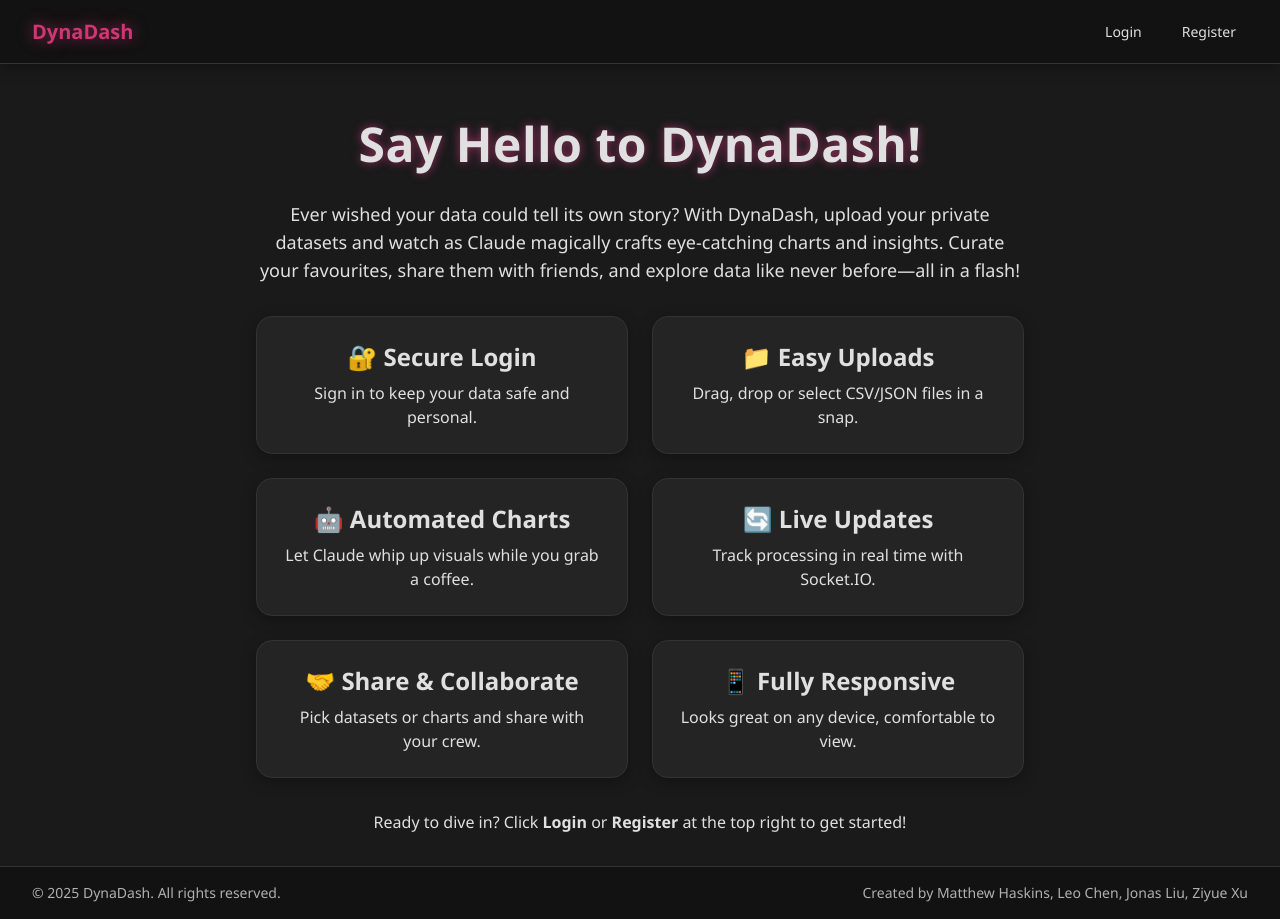
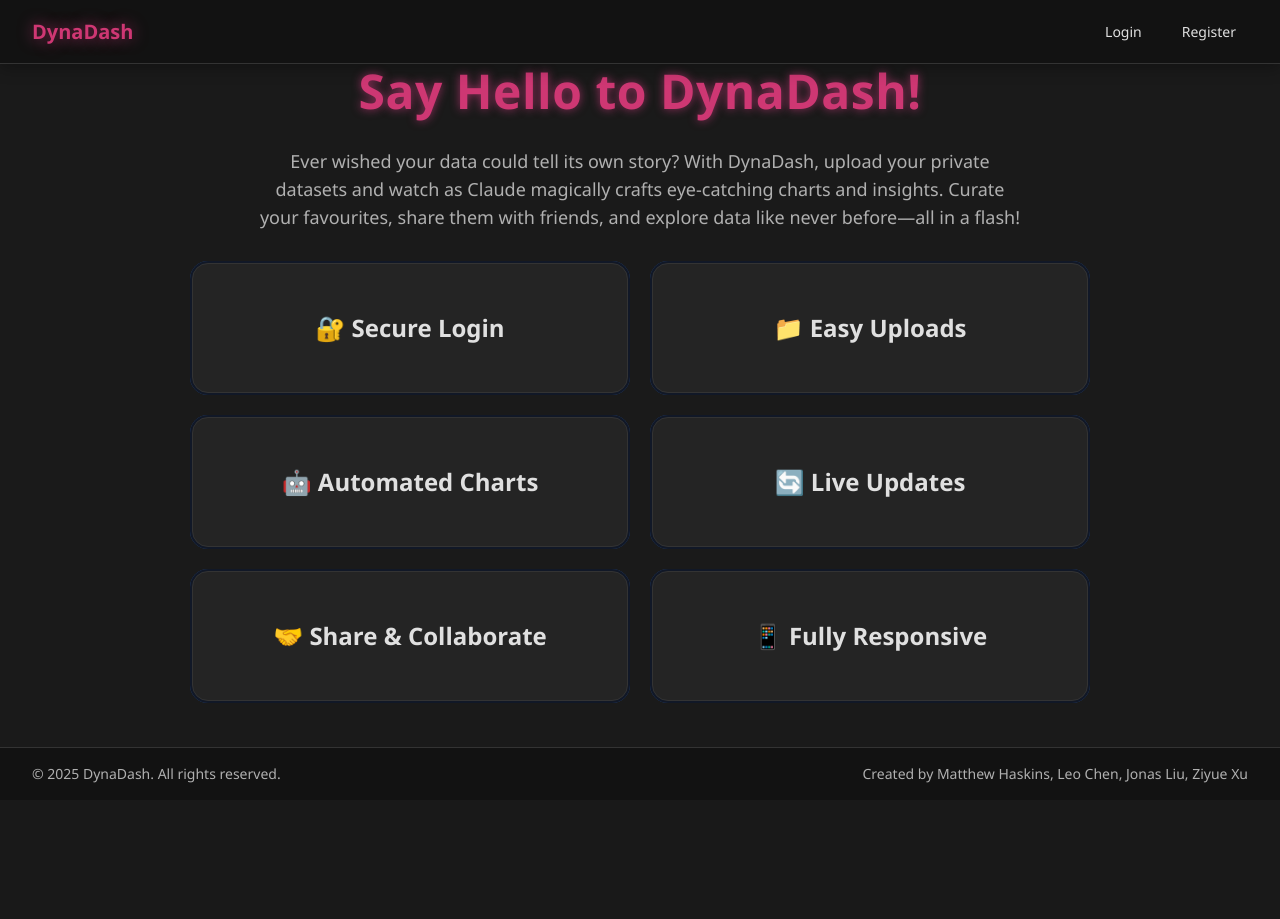
Before and after one commit to MaLoskins/DynaDash, a Flask app: page /visual/welcome in a window 1280 px wide. After the commit the page ends 783 px from the top, so only its background shows below. Run offline with Flask 3, Linux system fonts and the light colour scheme; some libraries are stand-ins or nearby versions.

Commit message:
Adjustmentin welcome page

```diff
--- a/app/templates/visual/welcome.html
+++ b/app/templates/visual/welcome.html
@@ -2,39 +2,48 @@
 
 {% block content %}
 <div class="flex flex-col items-center justify-center min-h-[80vh] text-center px-4 space-y-8">
-    <br>
-    <h1 class="text-5xl font-extrabold" style="color: var(--magenta-primary);">Say Hello to DynaDash!</h1>
-    <p class="text-lg max-w-3xl">
+    <h1 class="text-5xl font-extrabold text-blue-600">Say Hello to DynaDash!</h1>
+    <p class="text-lg text-gray-700 max-w-3xl">
         Ever wished your data could tell its own story? With DynaDash, upload your private datasets and watch as Claude magically crafts eye-catching charts and insights. Curate your favourites, share them with friends, and explore data like never before—all in a flash!
     </p>
 
-    <div class="grid grid-cols-1 md:grid-cols-2 gap-6 max-w-3xl w-full">
-        <div class="p-6 rounded-2xl shadow hover:shadow-md transition" style="background-color: var(--card-bg);">
-            <h2 class="text-2xl font-semibold mb-2" style="color: var(--magenta-primary);">🔐 Secure Login</h2>
-            <p style="color: var(--text-secondary);">Sign in to keep your data safe and personal.</p>
+    <div class="grid grid-cols-1 md:grid-cols-2 gap-6 max-w-4xl w-full mx-auto">
+    {% for feature in [
+      { 'icon': '🔐', 'title': 'Secure Login',       'desc': 'Sign in to keep your data safe and personal.' },
+      { 'icon': '📁', 'title': 'Easy Uploads',        'desc': 'Drag, drop or select CSV/JSON files in a snap.' },
+      { 'icon': '🤖', 'title': 'Automated Charts',    'desc': 'Let Claude whip up visuals while you grab a coffee.' },
+      { 'icon': '🔄', 'title': 'Live Updates',        'desc': 'Track processing in real time with Socket.IO.' },
+      { 'icon': '🤝', 'title': 'Share & Collaborate', 'desc': 'Pick datasets or charts and share with your crew.' },
+      { 'icon': '📱', 'title': 'Fully Responsive',    'desc': 'Looks great on any device, thanks to Tailwind CSS.' }
+    ] %}
+        <div class="relative group
+                    bg-white rounded-2xl
+                    transform hover:-translate-y-1
+                    transition-transform duration-300
+                    ring-0 hover:ring-4 hover:ring-pink-500/50
+                    ring-offset-2 ring-offset-gray-900
+                    overflow-hidden
+                    filter hover:drop-shadow-[0_0_10px_rgba(236,72,153,0.6)]"
+        >
+            <div class="h-32 flex items-center justify-center">
+                <h2 class="text-2xl font-semibold group-hover:!text-pink-600 transition-colors duration-200">
+                  {{ feature.icon }} {{ feature.title }}
+                </h2>
+            </div>
+            <div
+                class="absolute left-0 right-0 bottom-0
+                       opacity-0 group-hover:opacity-100
+                       transition-opacity duration-700 ease-in-out
+                       px-6 pb-4
+                       group-hover:delay-150
+                       shadow-inner"
+            >
+                <p class="text-gray-300">
+                   {{ feature.desc }}
+                </p>
+            </div>
         </div>
-        <div class="p-6 rounded-2xl shadow hover:shadow-md transition" style="background-color: var(--card-bg);">
-            <h2 class="text-2xl font-semibold mb-2" style="color: var(--magenta-primary);">📁 Easy Uploads</h2>
-            <p style="color: var(--text-secondary);">Drag, drop or select CSV/JSON files in a snap.</p>
-        </div>
-        <div class="p-6 rounded-2xl shadow hover:shadow-md transition" style="background-color: var(--card-bg);">
-            <h2 class="text-2xl font-semibold mb-2" style="color: var(--magenta-primary);">🤖 Automated Charts</h2>
-            <p style="color: var(--text-secondary);">Let Claude whip up visuals while you grab a coffee.</p>
-        </div>
-        <div class="p-6 rounded-2xl shadow hover:shadow-md transition" style="background-color: var(--card-bg);">
-            <h2 class="text-2xl font-semibold mb-2" style="color: var(--magenta-primary);">🔄 Live Updates</h2>
-            <p style="color: var(--text-secondary);">Track processing in real time with Socket.IO.</p>
-        </div>
-        <div class="p-6 rounded-2xl shadow hover:shadow-md transition" style="background-color: var(--card-bg);">
-            <h2 class="text-2xl font-semibold mb-2" style="color: var(--magenta-primary);">🤝 Share & Collaborate</h2>
-            <p style="color: var(--text-secondary);">Pick datasets or charts and share with your crew.</p>
-        </div>
-        <div class="p-6 rounded-2xl shadow hover:shadow-md transition" style="background-color: var(--card-bg);">
-            <h2 class="text-2xl font-semibold mb-2" style="color: var(--magenta-primary);">📱 Fully Responsive</h2>
-            <p style="color: var(--text-secondary);">Looks great on any device, comfortable to view.</p>
-        </div>
+    {% endfor %}
     </div>
-
-    <p style="color: var(--text-secondary);">Ready to dive in? Click <strong>Login</strong> or <strong>Register</strong> at the top right to get started!</p>
 </div>
 {% endblock %}
```
